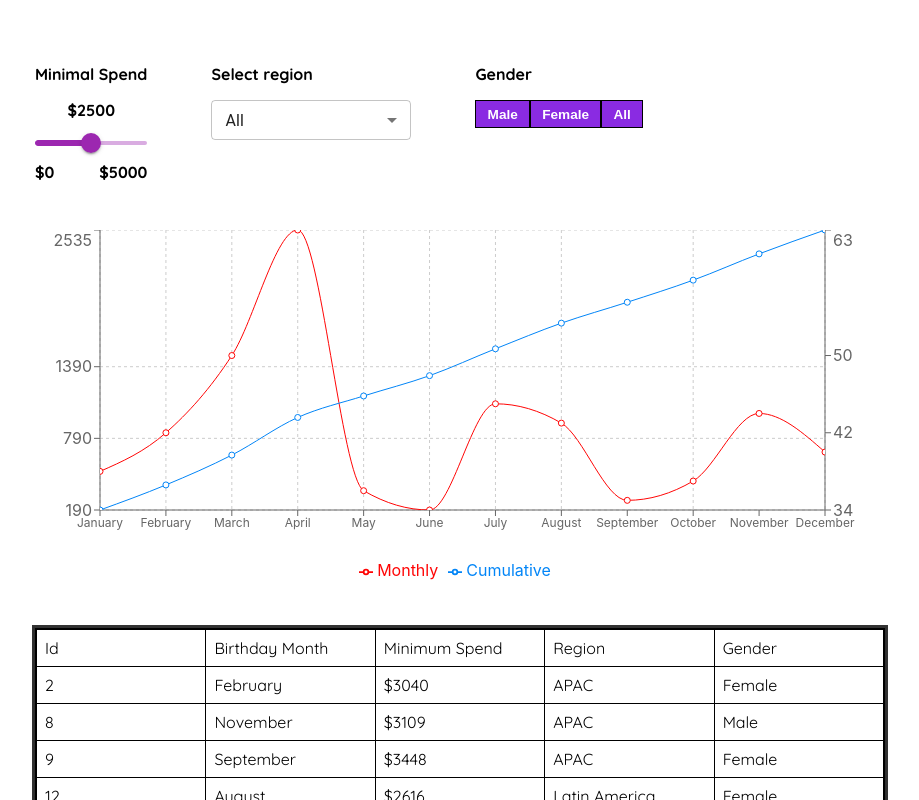
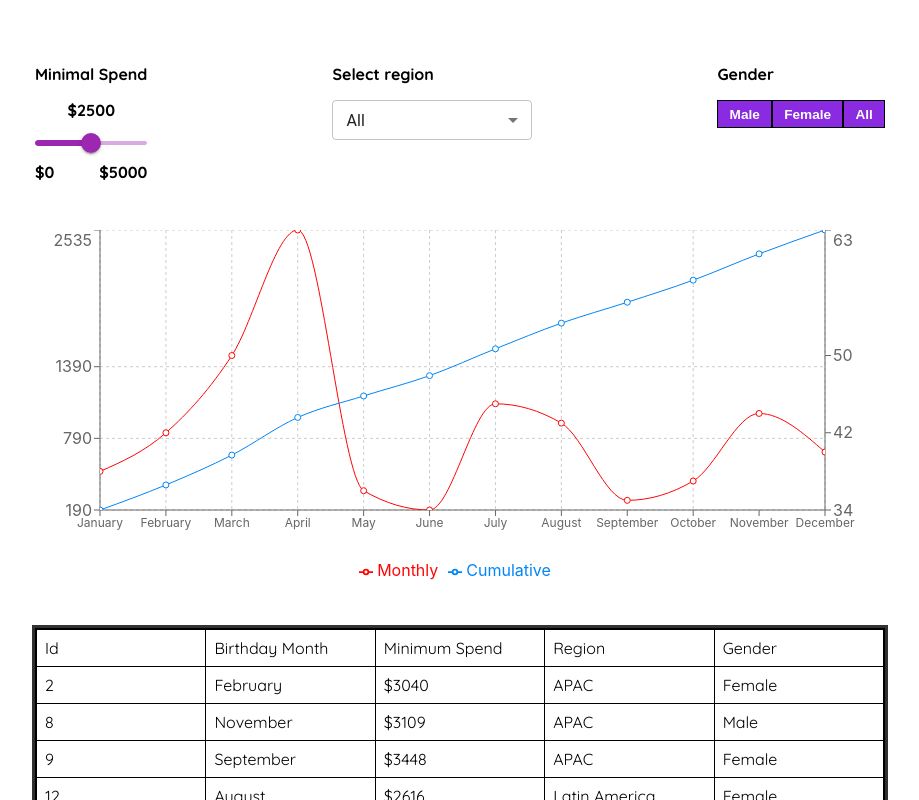
Before and after one commit to Kieszku94/react-challenge-ut, a React (Create React App) app: page / in a window 1280 px wide. Shown: the top 800 px of the page, without its empty margins (180-1099 px from the left). Built offline with nearby package versions, Linux system fonts and the light colour scheme.

Commit message:
Update App.css

```diff
--- a/src/App.css
+++ b/src/App.css
@@ -5,4 +5,5 @@
 
 .controlsContainer {
   display: flex;
+  justify-content: space-between;
 }
```
